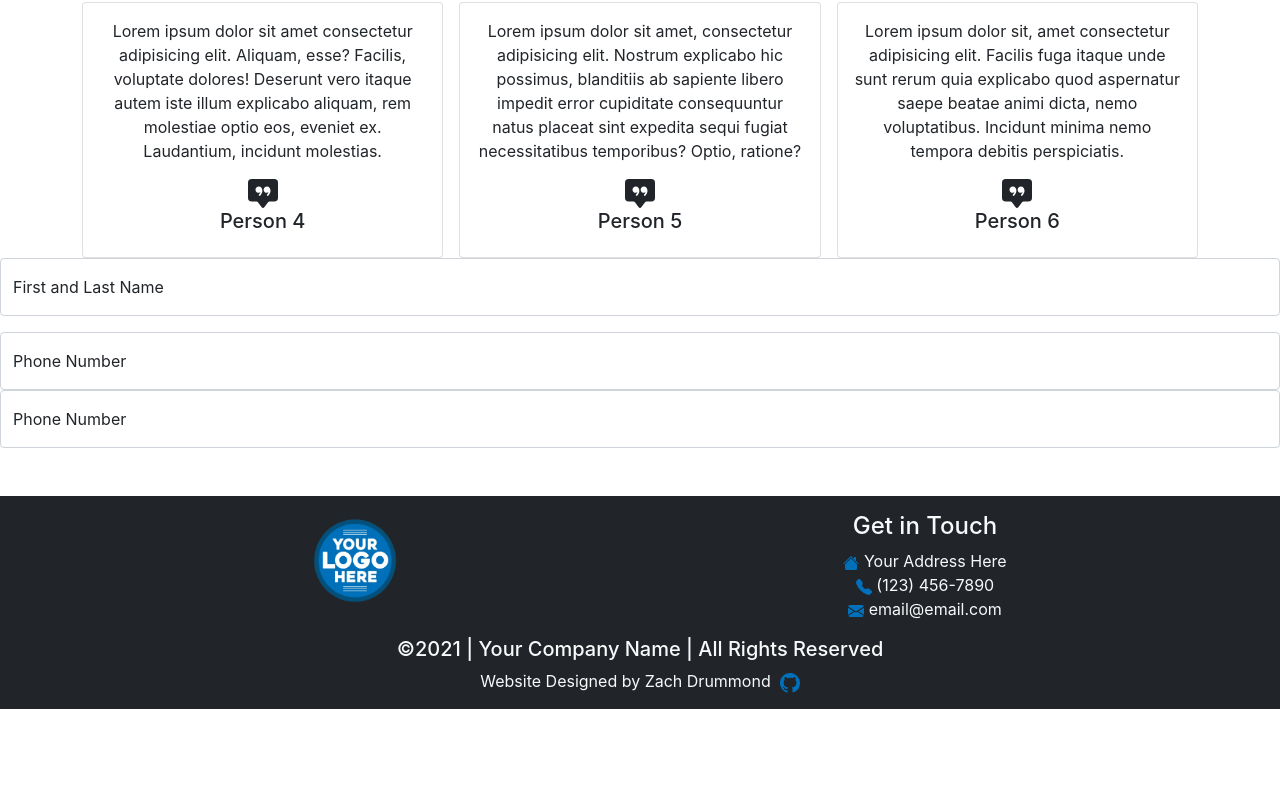
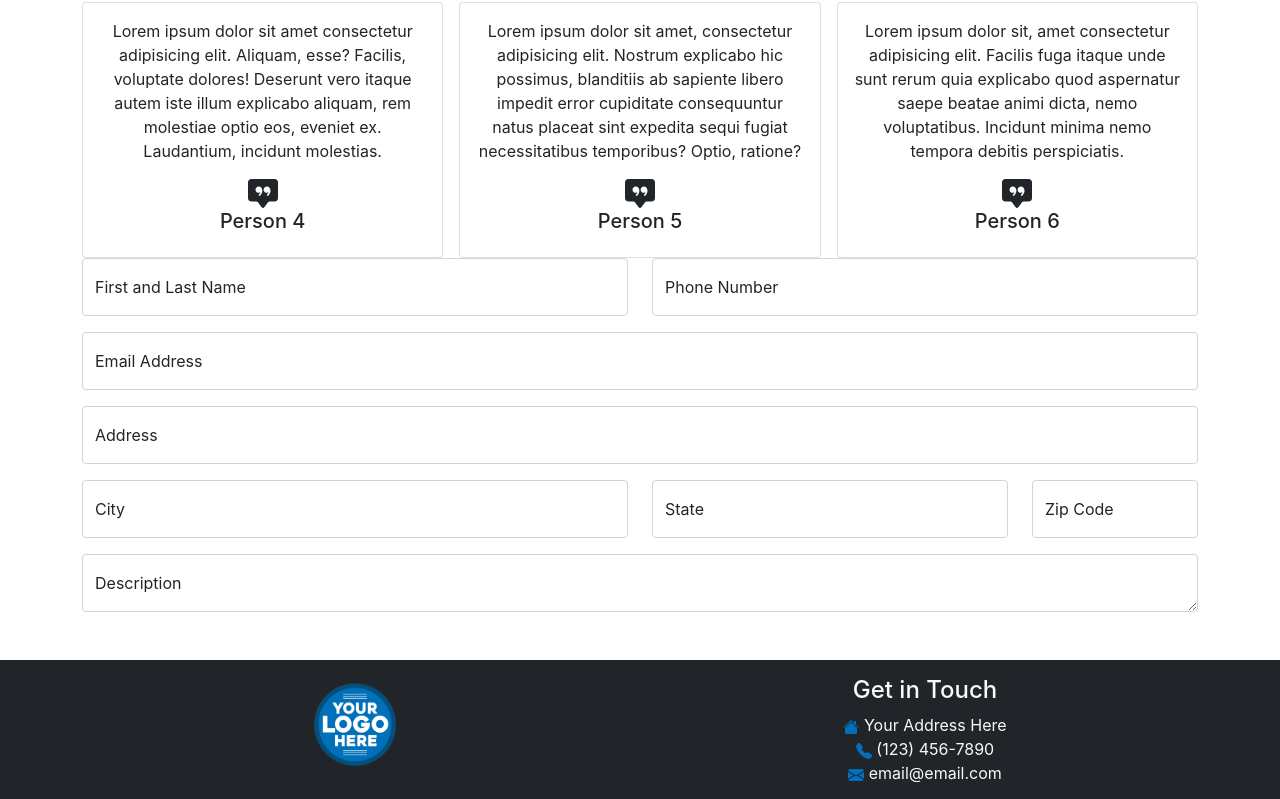
Before and after one commit to zachdrummond/renovations-template, a React (Create React App) app: page / in a window 1280 px wide. Shown: the part 382-1181 px from the top of the page. Before the commit the page ends 1091 px from the top, so only its background shows below. Built offline with nearby package versions, Linux system fonts and the light colour scheme; the HTML template or start-up script is replaced by a standard one.

Commit message:
Created better layout for Contact.jsx

```diff
--- a/src/Components/Contact/Contact.jsx
+++ b/src/Components/Contact/Contact.jsx
@@ -1,18 +1,52 @@
-import { Form, FloatingLabel } from "react-bootstrap";
+import { Col, Container, Form, FloatingLabel, Row } from "react-bootstrap";
 
 const Contact = () => {
   return (
-    <>
-      <FloatingLabel label="First and Last Name" className="mb-3">
-        <Form.Control type="text" placeholder="First Name Last Name" />
-      </FloatingLabel>
-      <FloatingLabel label="Phone Number">
-        <Form.Control type="number" placeholder="XXX-XXX-XXXX" />
-      </FloatingLabel>
-      <FloatingLabel label="Phone Number">
-        <Form.Control type="number" placeholder="XXX-XXX-XXXX" />
-      </FloatingLabel>
-    </>
+    <Container>
+      <Form>
+        <Row>
+          <Col>
+            <FloatingLabel label="First and Last Name">
+              <Form.Control type="text" placeholder="First Name Last Name" />
+            </FloatingLabel>
+          </Col>
+          <Col>
+            <FloatingLabel label="Phone Number" className="mb-3">
+              <Form.Control type="number" placeholder="XXX-XXX-XXXX" />
+            </FloatingLabel>
+          </Col>
+        </Row>
+        <FloatingLabel label="Email Address" className="mb-3">
+          <Form.Control type="email" placeholder="name@example.com" />
+        </FloatingLabel>
+        <FloatingLabel label="Address" className="mb-3">
+          <Form.Control type="text" placeholder="1234 Main St" />
+        </FloatingLabel>
+        <Row>
+          <Col md={6}>
+            <FloatingLabel label="City" className="mb-3">
+              <Form.Control type="text" placeholder="City Name" />
+            </FloatingLabel>
+          </Col>
+          <Col md={4}>
+            <FloatingLabel label="State" className="mb-3">
+              <Form.Control type="text" placeholder="State Name" />
+            </FloatingLabel>
+          </Col>
+          <Col md={2}>
+            <FloatingLabel label="Zip Code" className="mb-3">
+              <Form.Control type="text" placeholder="Zip Code" />
+            </FloatingLabel>
+          </Col>
+        </Row>
+        <FloatingLabel label="Description">
+          <Form.Control
+            as="textarea"
+            placeholder="Briefly Describe Your Project"
+          />
+        </FloatingLabel>
+      </Form>
+    </Container>
   );
 };
 
```
